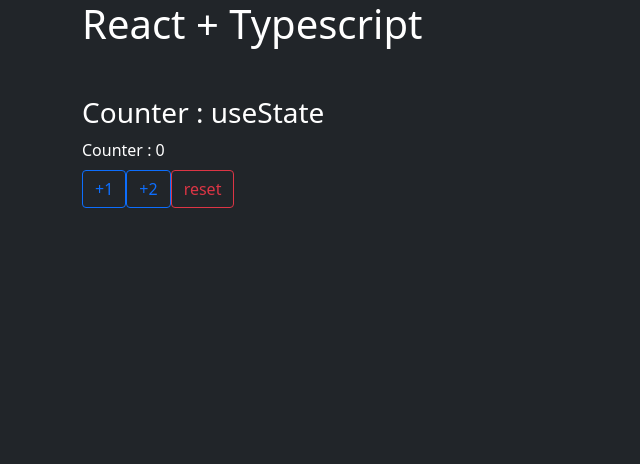
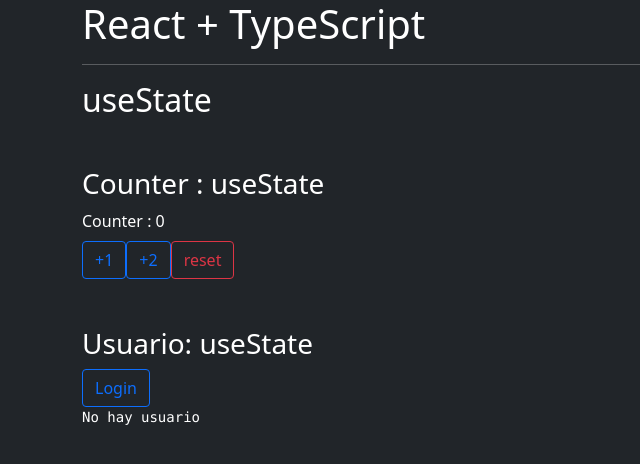
Before and after one commit to desarrollocml/react_hooks_typescript, a React (Create React App) app: page / in a window 1280 px wide. Shown: the top 464 px of the page, without its empty margins (0-640 px from the left). Built offline with nearby package versions, Linux system fonts and the light colour scheme.

Commit message:
interface-userstate

```diff
--- a/src/App.tsx
+++ b/src/App.tsx
@@ -1,10 +1,16 @@
 import Counter from "./components/Counter";
+import Usuario from "./components/Usuario";
 
 function App() {
   return (
     <>
-      <h1>React + Typescript</h1>
-      <Counter/>
+     <h1>React + TypeScript</h1>
+      <hr/>
+
+      <h2>useState</h2>
+      <Counter />
+
+      <Usuario />
     </>
   );
 }
--- a/src/components/Counter.tsx
+++ b/src/components/Counter.tsx
@@ -5,6 +5,7 @@
 
   const incrementar = (numero:number=1):void=>{
     setCounter(counter+numero);
+
   }
 
   return (
--- /dev/null
+++ b/src/components/Usuario.tsx
@@ -0,0 +1,32 @@
+import { useState } from "react";
+
+interface User {
+    uid:string;
+    name:string;
+}
+
+export default function Usuario() {
+    const [user, setUser] = useState<User>();
+    const login = ()=>{
+        setUser({
+            uid: "ABC123",
+            name: "Fernando Perez"
+        })
+    }
+  return (
+    <div className="mt-5">
+        <h3>Usuario: useState</h3>
+        <button
+        onClick={login}
+        className="btn btn-outline-primary">
+        Login
+        </button>
+        {
+            (!user)
+            ?<pre>No hay usuario</pre>
+            :<pre>{JSON.stringify(user)}</pre>
+        }
+    </div>
+
+  )
+  }
```
